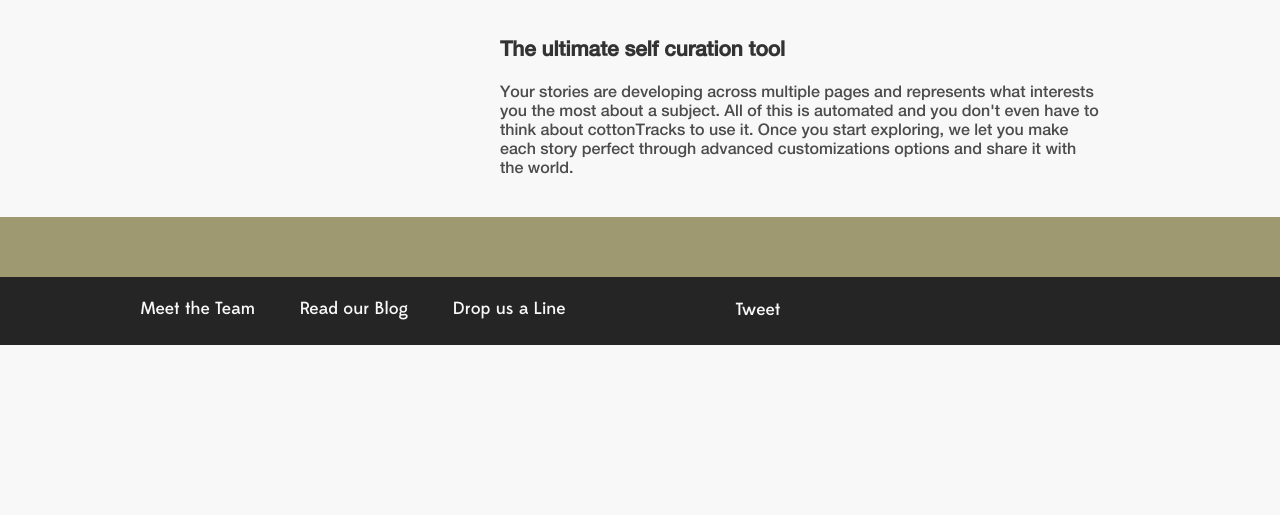
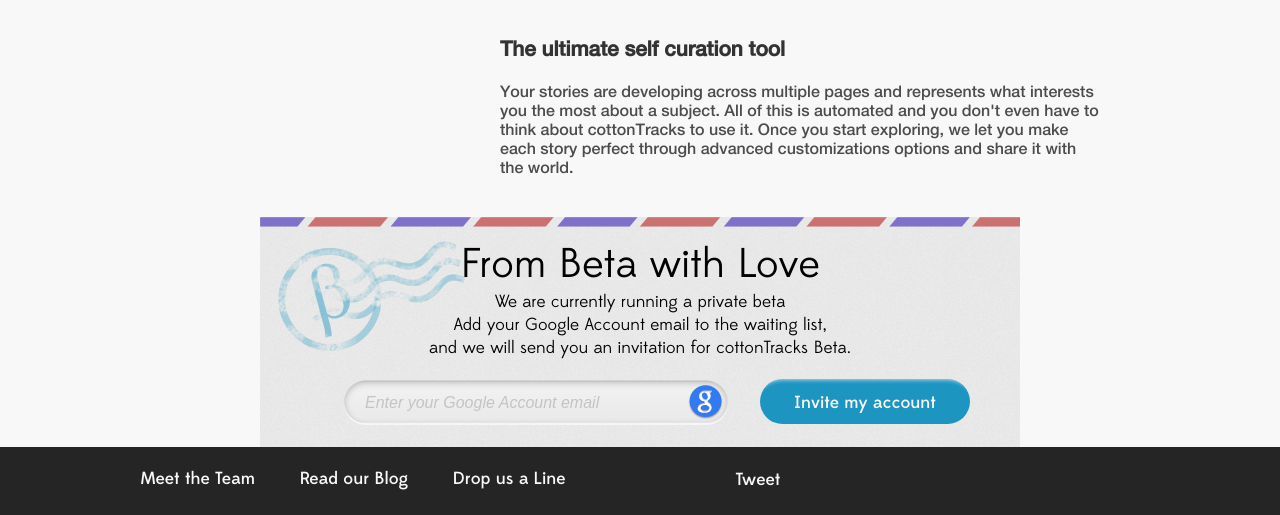
Before and after one commit to moutard/cottonTracks-Website, a PHP site: page / in a window 1280 px wide. Shown: the part 1709-2224 px from the top of the page. Before the commit the page ends 2054 px from the top, so only its background shows below. Run offline with PHP 8.4, Linux system fonts and the light colour scheme; style sheets or scripts are compiled from the project's sources; some libraries are stand-ins or nearby versions.

Commit message:
email field

```diff
--- a/index.html
+++ b/index.html
@@ -133,18 +133,37 @@
 			<div class="dot milk milk_fade fade">
 			</div>
 			<div class="dot milk">
+				<div class="hint">
+					<img id="meow" src="images/kitty.png">
+					<h3> Meoww…</h3>
+				</div>
 			</div>
 			<div class="dot tab tab_fade fade">
 			</div>
 			<div class="dot tab">
+				<div class="hint">
+					<p>Just hit "New Tab"
+					and your latest content discovery
+					will be displayed in context.</p>
+				</div>
 			</div>
 			<div class="dot sticker sticker_fade fade">
 			</div>
 			<div class="dot sticker">
+				<div class="hint">
+					<p>Each thumbnail contains
+					the best of what you browsed
+					about a given subject.</p>
+				</div>
 			</div>
 			<div class="dot element element_fade fade">
 			</div>
 			<div class="dot element">
+				<div class="hint">
+					Elements focus on
+					the best paragraph, image or video
+					you have seen within a page.</p>
+				</div>
 			</div>
 		</div>
 	</div>
@@ -170,7 +189,17 @@
 	</div>
 	<div id="invite">
 		<div class="content_column">
-
+			<div id='letter_border'></div>
+			<div id='stamp'></div>
+			<h2>From Beta with Love</h2>
+			<p>We are currently running a private beta<br>
+			Add your Google Account email to the waiting list,<br>
+			and we will send you an invitation for cottonTracks Beta.</p>
+			<div id="email_field">
+				<input id="email" type="text" name="email" value="Enter your Google Account email">
+			</div>
+			<div id='pastille'></div>
+			<div id='validation'><p>Invite my account</p></div>
 		</div>
 	</div>
 	<div id="footer">
--- a/index.less
+++ b/index.less
@@ -3,6 +3,10 @@
 	src: url('fonts/Edmondsans_Medium.otf');
 }
 
+@font-face{
+	font-family: EdmondsansLight;
+	src: url('fonts/Edmondsans_Regular.otf');
+}
 @font-face{
 	font-family: HelveticaNeueMedium;
 	src: url('fonts/HelveticaNeue_Medium.ttf');
@@ -257,8 +323,101 @@
 }
 
 #invite{
-	background-color: #9e9971;
-	height: 60px;
+
+	.content_column{
+		position: relative;
+		width: 760px;
+		height: 230px;
+		background-image: url('images/letter_background.png');
+		text-align: center;
+		font-family: EdmondsansLight;
+		font-weight: normal;
+
+		#letter_border{
+			width: 760px;
+			height: 10px;
+			background-image: url('images/letter_border.png');
+		}
+
+
+		#stamp{
+			position: absolute;
+			width: 203px;
+			height: 119px;
+			top: 20px;
+			left: 10px;
+			background-image: url('images/beta_stamper.png');
+		}
+
+		h2{
+			font-weight: normal;
+			font-size: 2.6em;
+			margin-top: 10px;
+			margin-bottom: 0px;
+		}
+
+		p{
+			font-size: 1.1em;
+			margin-top: 0px
+		}
+
+		#email_field{
+			width: 391px;
+			height: 52px;
+			background-image: url('images/email_field.png');
+			position: relative;
+			left: 80px;
+
+			#email{
+				width: 391px;
+				height: 52px;
+				font-style: italic;
+				font-size: 1em;
+				color: #c4c4c4;
+				border: 0;
+				padding-left: 25px;
+				position: absolute;
+				top: 0;
+				left: 0;
+				background: none;
+
+				&:focus{
+					outline:none;
+				}
+			}
+		}
+
+		#pastille{
+			width: 48px;
+			height: 44px;
+			background-image: url('images/google_icon.png');
+			position: absolute;
+			top: 162px;
+			left: 422px;
+		}
+
+		#validation{
+			width: 210px;
+			height: 45px;
+			background-color: #1c95c1;
+			border-radius: 25px;
+			margin: auto;
+			cursor: pointer;
+			box-shadow: 0 10px 5px -10px #f8f8f8 inset;
+			-webkit-box-shadow: 0 10px 5px -10px #f8f8f8 inset;
+			-moz-box-shadow: 0 10px 5px -10px #f8f8f8 inset;
+			-o-box-shadow: 0 10px 5px -10px #f8f8f8 inset;
+			position: absolute;
+			top: 162px;
+			left: 500px;
+
+			p{
+				color: #f8f8f8;
+				font-family: Edmondsans;
+				margin-top: 12px;
+			}
+		}
+	}
 }
 
 #footer{
--- a/javascript/door.js
+++ b/javascript/door.js
@@ -1,19 +1,34 @@
 $(document).on("ready",function(){
+	$("#request_button").click(function(){
+		window.scrollTop('1000px');
+	});
+
 	$(".dot").hover(function(){
 		if (!$(this).hasClass("fade")){
 			hovered = true;
 		}
 	}, function(){
 		hovered = false;
+		$(".fade").removeClass("animation")
+		//dots(sCurrentDot);
 	});
+
+	$('#email').focus(function(){
+		if ($('#email').val() === 'Enter your Google Account email'){
+			$('#email').val('');
+		}
+	});
+
 });
 
 var hovered = false;
+var sCurrentDot = "milk";
+
 
 function dynamic() {
 	$('#door').css('left','-270px');
 	$('#tagline').css('opacity','1');
-	dots("milk");
+	dots(sCurrentDot);
 }
 
 function dots(sDot) {
@@ -23,15 +38,19 @@
 		setTimeout(function(){
 			switch (sDot){
 			case "milk":
+				sCurrentDot = "tab";
 				dots("tab");
 				break;
 			case "tab":
+				sCurrentDot = "element";
 				dots("element");
 				break;
 			case "element":
+				sCurrentDot = "sticker";
 				dots("sticker");
 				break;
 			case "sticker":
+				sCurrentDot = "milk";
 				$(".fade").removeClass("animation")
 				$(".fade").css({"width":"12px","height":"12px","left":"+=18","top":"+=18","opacity":"1"});
 				setTimeout(function(){
```
Also changed, not shown: other parts of index.less (+62 -0 lines), fonts/Edmondsans_Regular.otf (added), 4 other files.
